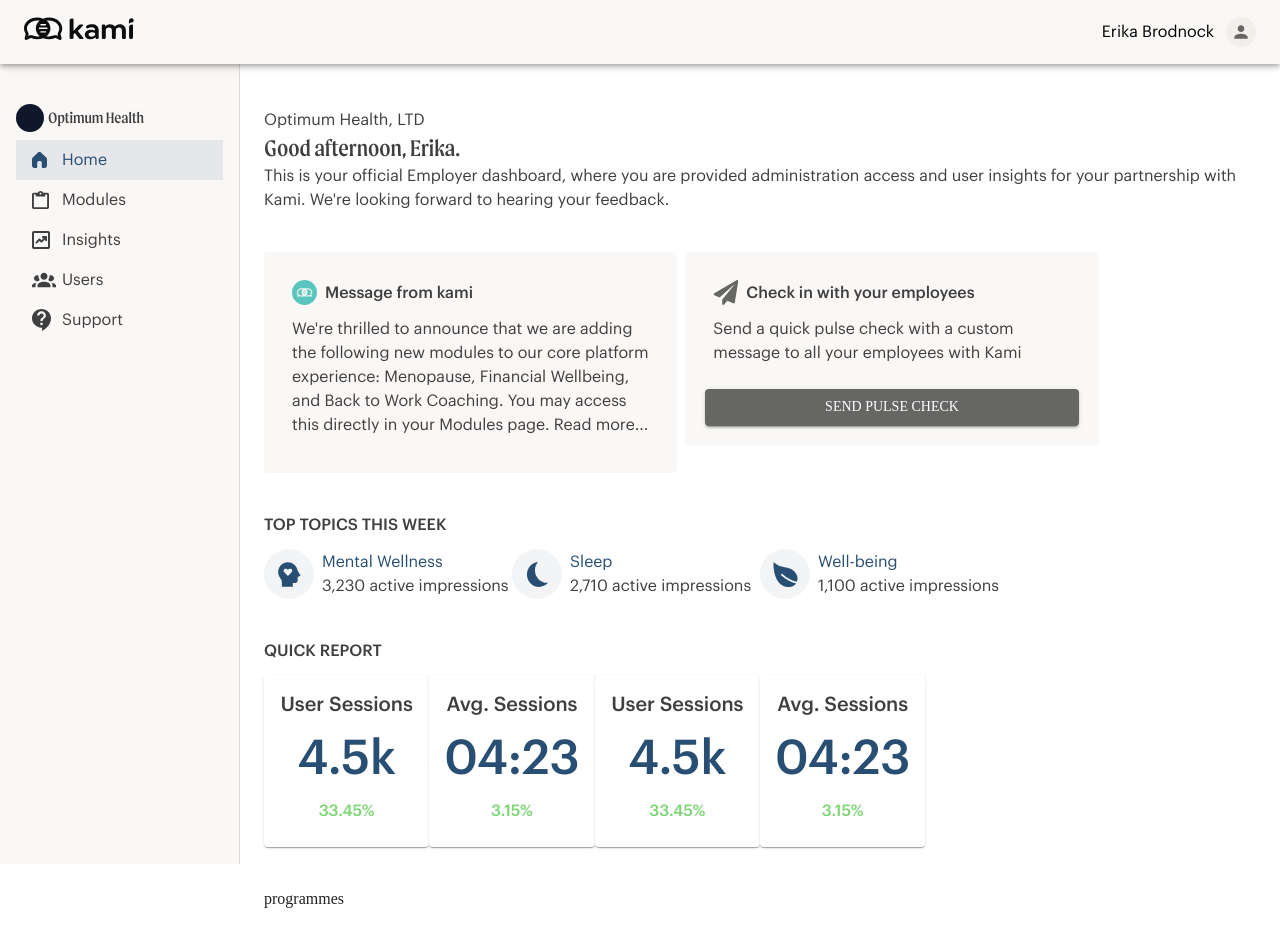
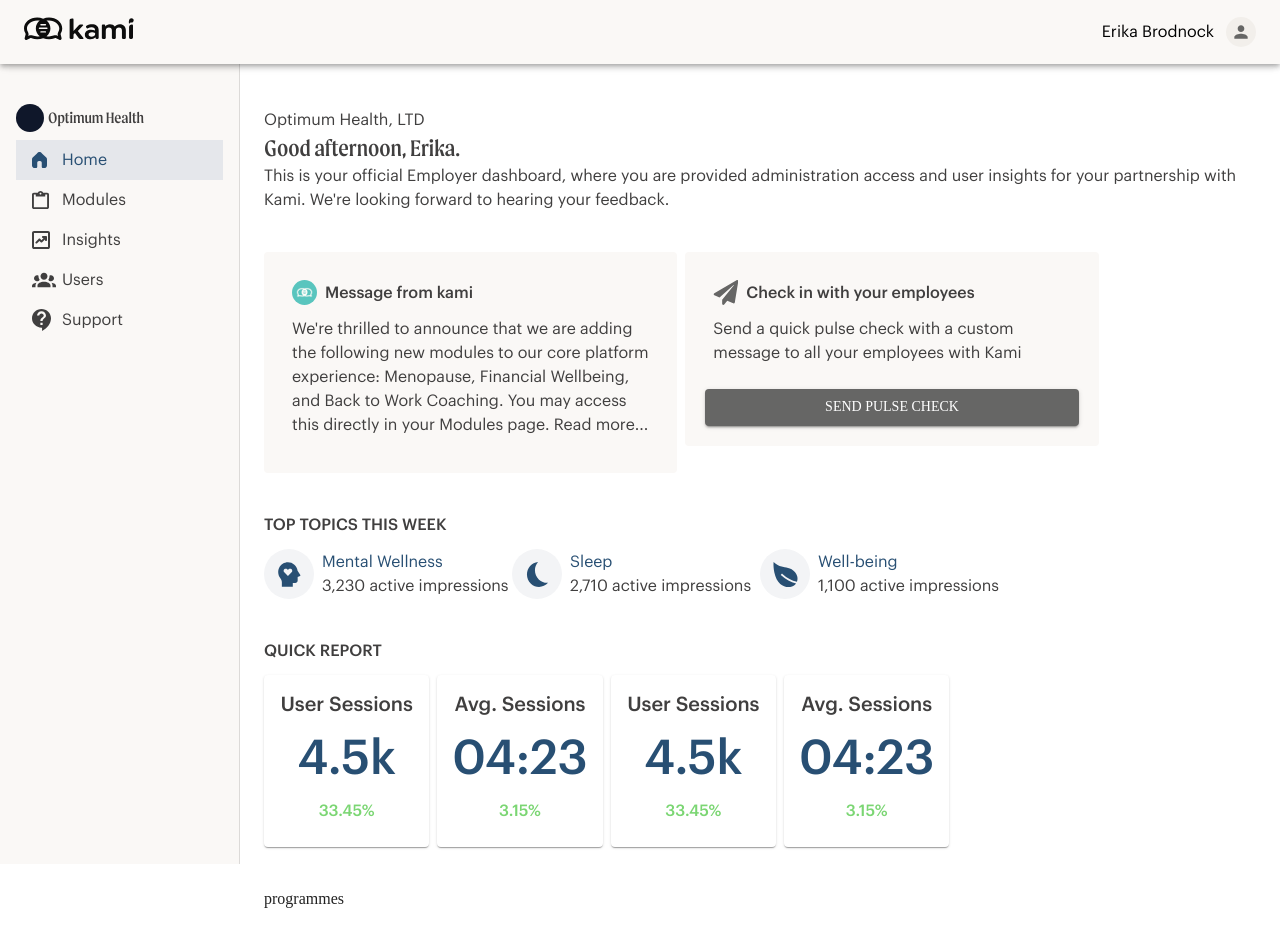
Before and after one commit to devkamicoach/kami-employer-dashboard, a Next.js app: page /dashboard in a window 1280 px wide. Shown: the top 946 px of the page. Built offline with nearby package versions, Linux system fonts and the light colour scheme.

Commit message:
KMSP-281: fix quick insight's sizing on smaller screens

```diff
--- a/components/Cards/QuickInsightCard.tsx
+++ b/components/Cards/QuickInsightCard.tsx
@@ -7,10 +7,10 @@
     <Card className="max-w-[230px]">
       <CardContent>
         <Box className="flex flex-col items-center gap-4">
-          <Typography component="h3" className="font-body font-bold text-xl">
+          <Typography component="h3" className="font-body font-bold text-xl text-center">
             {title}
           </Typography>
-          <Typography component="h3" className="font-body font-bold text-kami-blue text-5xl">
+          <Typography component="h3" className="font-body font-bold text-kami-blue text-4xl xl:text-5xl">
             {value}
           </Typography>
           <Typography component="h3" className="font-body text-[#7BD673] font-bold">
--- a/components/Dashboard/QuickReport.tsx
+++ b/components/Dashboard/QuickReport.tsx
@@ -13,7 +13,7 @@
       <Typography component="h2" className="font-body mb-3 uppercase font-bold">
         Quick Report
       </Typography>
-      <Grid container>
+      <Grid container className="gap-2">
         {reports.map(({ title, value, percentage }, index) => (
           <Grid item key={index} sm={2}>
             <QuickInsightCard title={title} value={value} percentage={percentage} />
```
